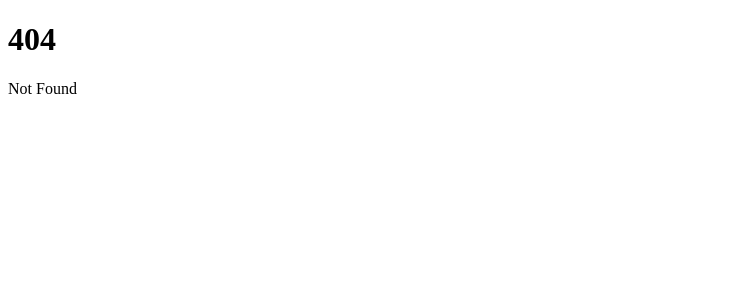
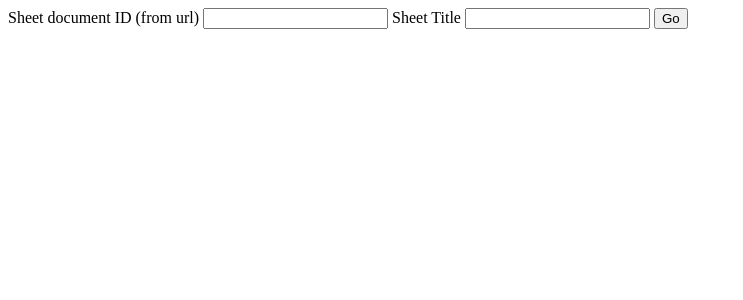
Before and after one commit to metruzanca/exit-ticket-reader, a SvelteKit app: page / in a window 1280 px wide. Before the commit this address had no page. Shown: the top 300 px of the page, without its empty margins (0-743 px from the left). Built offline with nearby package versions, Linux system fonts and the light colour scheme.

Commit message:
main page improvements

```diff
--- a/src/app.html
+++ b/src/app.html
@@ -5,6 +5,7 @@
 		<link rel="icon" href="%sveltekit.assets%/favicon.png" />
 		<meta name="viewport" content="width=device-width" />
 		%sveltekit.head%
+		<title>Exit Ticket Viewer</title>
 	</head>
 	<body data-sveltekit-preload-data="hover">
 		<div style="display: contents">%sveltekit.body%</div>
--- /dev/null
+++ b/src/routes/+page.svelte
@@ -0,0 +1,25 @@
+<script lang="ts">
+    import { browser } from "$app/environment";
+
+    function submit(e: Event ) {
+        e.preventDefault()
+        // Not sure what the right type for the onsubmit is
+        // I'll prop fix this later
+        const form = e.target as unknown as Record<string, {value: string}>
+
+        if (browser) {
+            console.log(form['id'].value);
+
+            window.location.href = `/${form['id'].value.toString()}/${form['title'].value.toString()}`
+        }
+    }
+
+</script>
+
+<form on:submit={submit}>
+    <label for="">Sheet document ID (from url)</label>
+    <input type="text" name="id">
+    <label for="">Sheet Title</label>
+    <input type="text" name="title">
+    <button>Go</button>
+</form>
--- a/src/routes/[sheet]/[title]/+page.server.ts
+++ b/src/routes/[sheet]/[title]/+page.server.ts
@@ -7,6 +7,10 @@ import type { PageServerLoad } from './$types';
 export const load = (async ({ params }) => {
   // const post = await getPostFromDatabase(params.slug);
 
+  if (params.sheet.length < 40) {
+    throw error(404, 'Not found');
+  }
+
   const data = await getSheet(params.sheet, params.title)
 
   if (data) {
```
